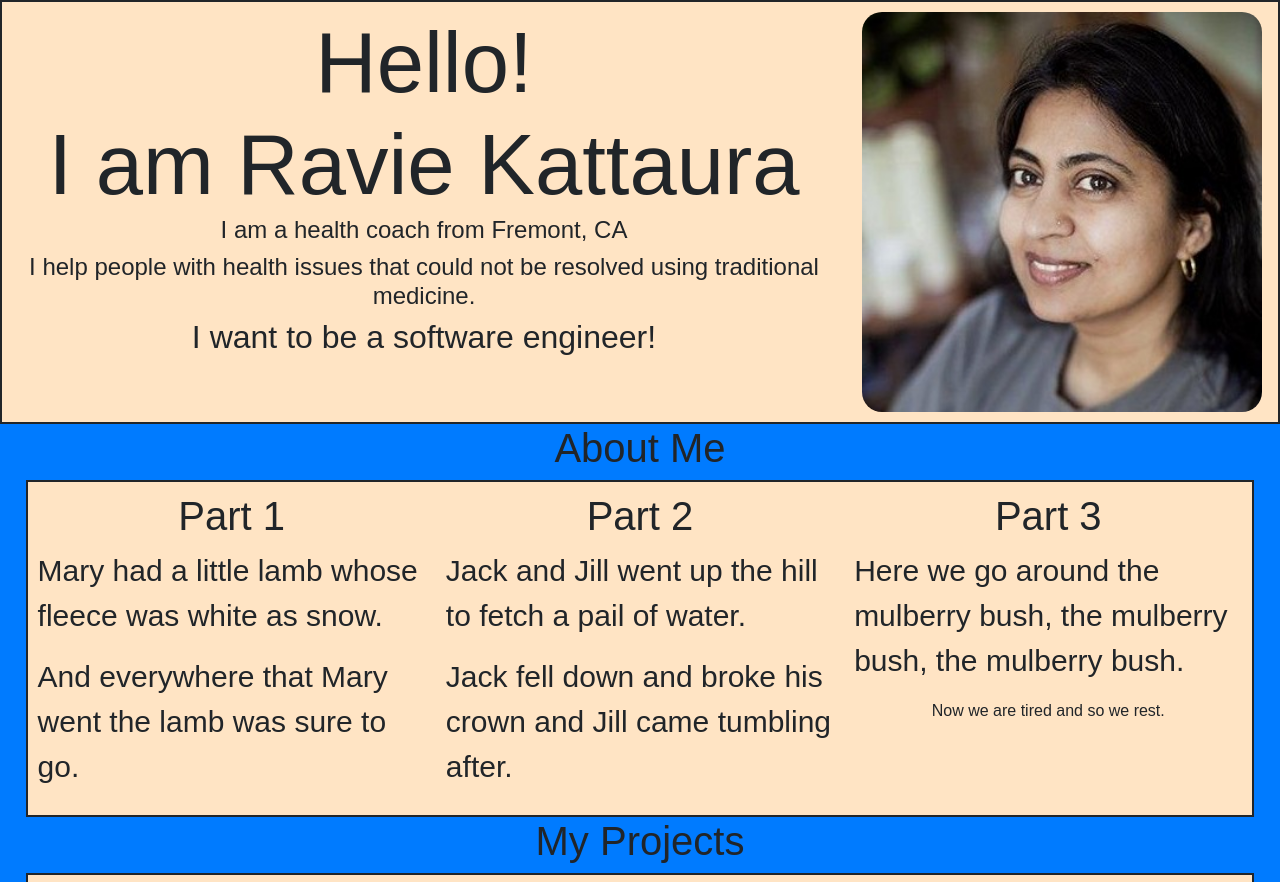
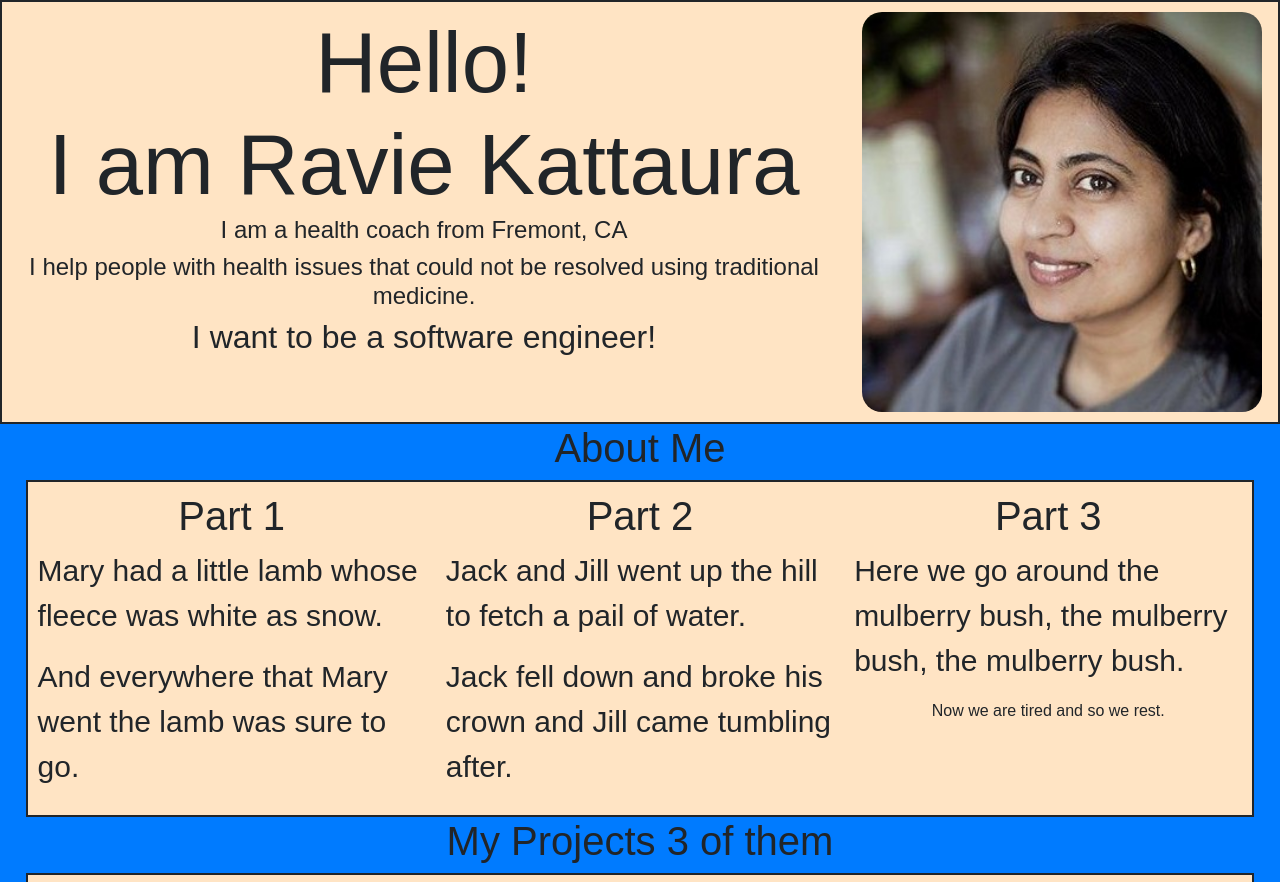
Before and after one commit to raviekattaura/myportfolio, a plain HTML site: page index.html in a window 1280 px wide. Shown: the top 882 px of the page. Drawn offline with nearby package versions, Linux system fonts and the light colour scheme; a script that the page names is missing.

Commit message:
added 3 projects

```diff
--- a/index.html
+++ b/index.html
@@ -72,7 +72,7 @@
 
       <!-- my projects -->
       <section>
-        <h3>My Projects</h3>
+        <h3>My Projects 3 of them</h3>
         <div class="group">
           <div class="item">
             <img class="project-image" src="images/redapple.jpg" alt="Pic of project 1">
```
